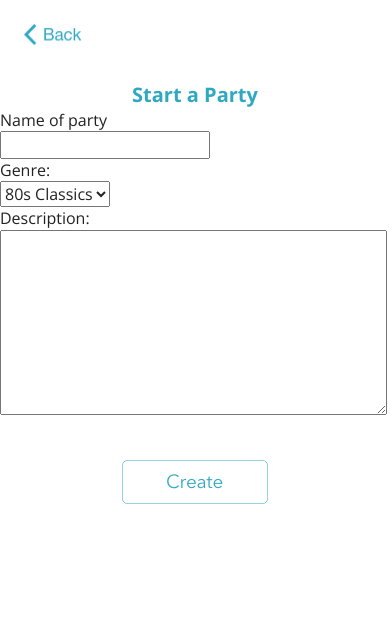
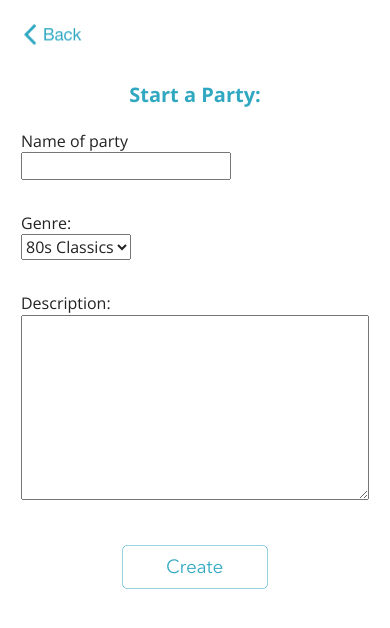
Before and after one commit to bryanberger/AngelHack-app, a website: page web/public/mobile.html in a window 390 px wide. Both pictures are taken after a click on the element 195 px from the left and 616 px from the top of the page. Drawn offline with nearby package versions, Linux system fonts and the light colour scheme.

Commit message:
style update

```diff
--- a/web/public/css/main.css
+++ b/web/public/css/main.css
@@ -100,7 +100,8 @@ ul {
     list-style: none;
 }
 
-.party-list {
+.party-list,
+#createForm {
     padding: 21px 21px 0 21px;
 }
 
@@ -212,6 +213,7 @@ ul {
 }
 
 
+
 .fill {
     width: 100%;
 }
@@ -229,6 +231,13 @@ dl, dd, dt {
 }
 
 
+dd {
+    margin-bottom: 2em;
+}
+
+textarea {
+    width: 100%;
+}
 
 /* ==========================================================================
    Helper classes
--- a/web/public/js/transition.js
+++ b/web/public/js/transition.js
@@ -40,8 +40,6 @@ var PageTransitions = (function () {
         $('.pt-trigger').click(function(e) {
             $pageTrigger = $(this);
             Animate($pageTrigger);
-
-            console.log($pageTrigger.data('animation'));
         });
     }
 
--- a/web/public/mobile.html
+++ b/web/public/mobile.html
@@ -57,7 +57,7 @@
             <div class="pt-page pt-page-3">
                 <div class="btn btnBack pt-trigger" data-animation="2" data-goto="1"></div>
                 <div class="detail-meta">
-                    <p class="list-item-title">Start a Party</p>
+                    <p class="list-item-title">Start a Party:</p>
                 </div>
 
                 <form id="createForm" action="#" method="post">
@@ -76,7 +76,7 @@
                         </dd>
 
                         <dt>Description:</dt>
-                        <dd><textarea cols="40" rows="8" name="description" id="description"></textarea></dd>
+                        <dd><textarea cols="30" rows="8" name="description" id="description"></textarea></dd>
                     </dl>
 
                     <div class="btn btnCreate pt-trigger" data-animation="1" data-goto="4"></div>
```
